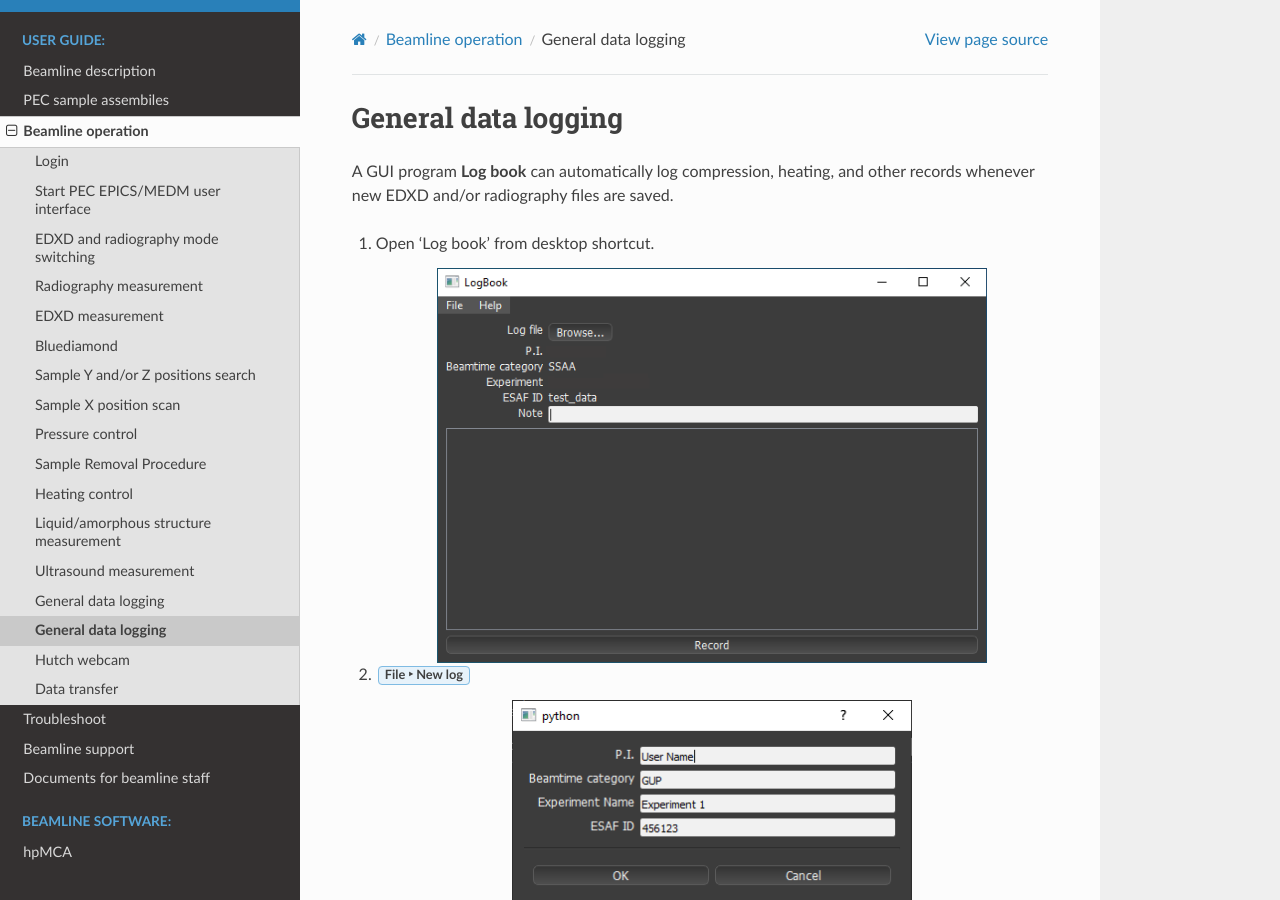
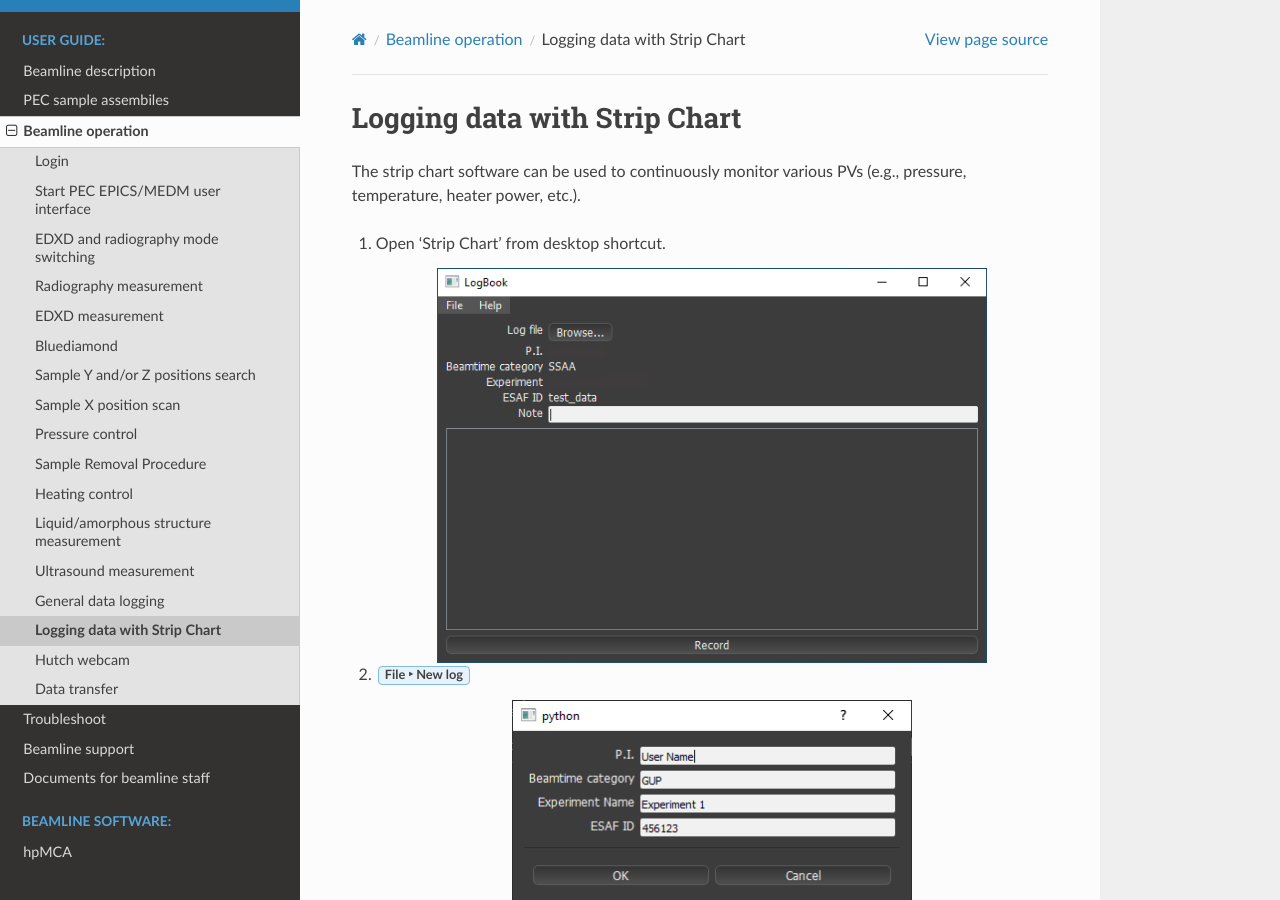
Before and after one commit to taeastmo/16BMB_manual, a Sphinx documentation site: the page built from docs/source/operations/item_015_strip_chart.rst, in a window 1280 px wide and 900 px high. Built offline with Sphinx 7.4.7 and the Read the Docs theme 3.1.0, drawn with Linux system fonts in a browser that asks for light colours.

Commit message:
Update item_015_strip_chart.rst

```diff
--- a/docs/source/operations/item_015_strip_chart.rst
+++ b/docs/source/operations/item_015_strip_chart.rst
@@ -1,14 +1,10 @@
 
-
-.. _strip_chart:
-
-General data logging
+Logging data with Strip Chart
 --------------------
 
-A GUI program **Log book** can automatically log compression, heating, and other records whenever new EDXD
-and/or radiography files are saved.
+The strip chart software can be used to continuously monitor various PVs (e.g., pressure, temperature, heater power, etc.).
 
-1. Open 'Log book' from desktop shortcut.
+1. Open 'Strip Chart' from desktop shortcut.
 
    .. figure:: /images/logbook/start_screen.png
       :alt: log_book_start_screen
```
